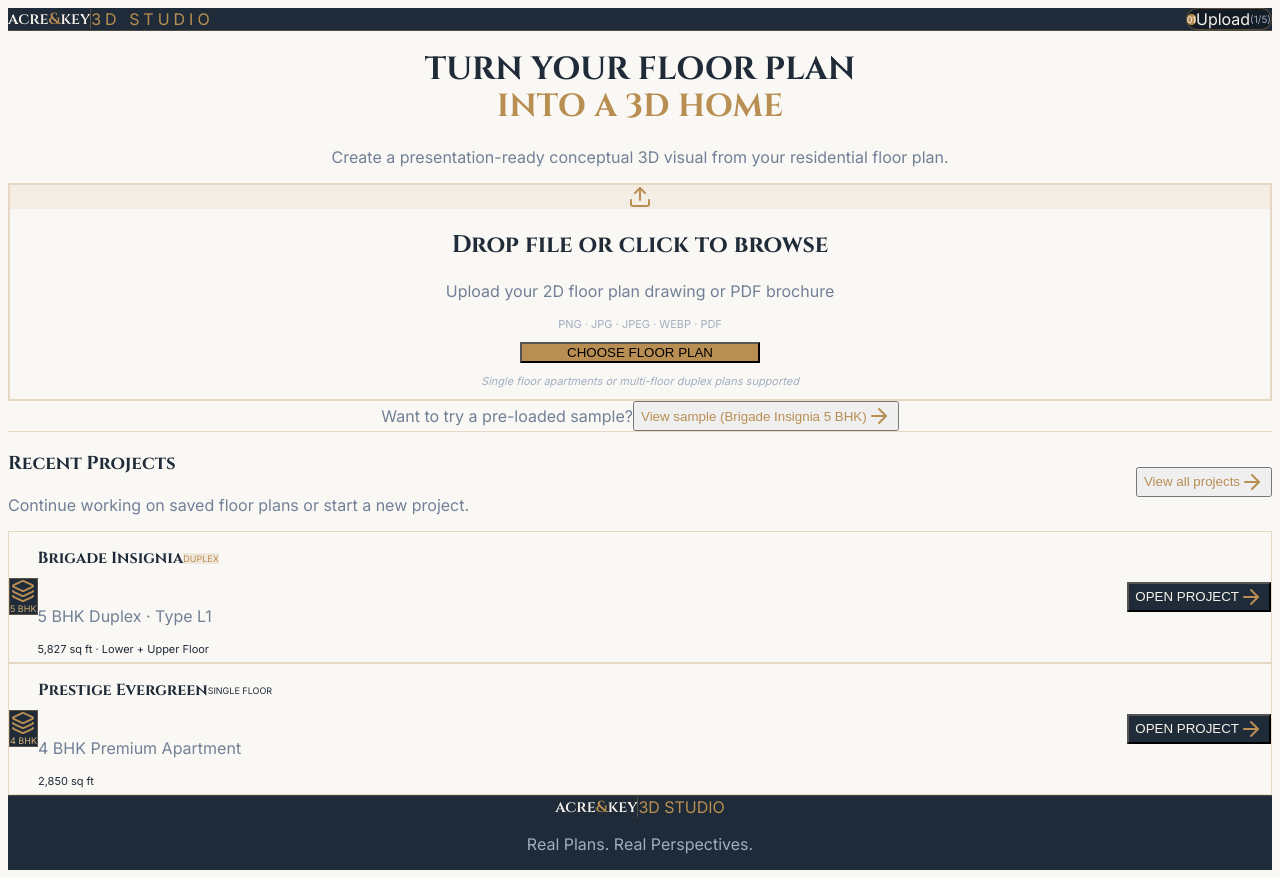
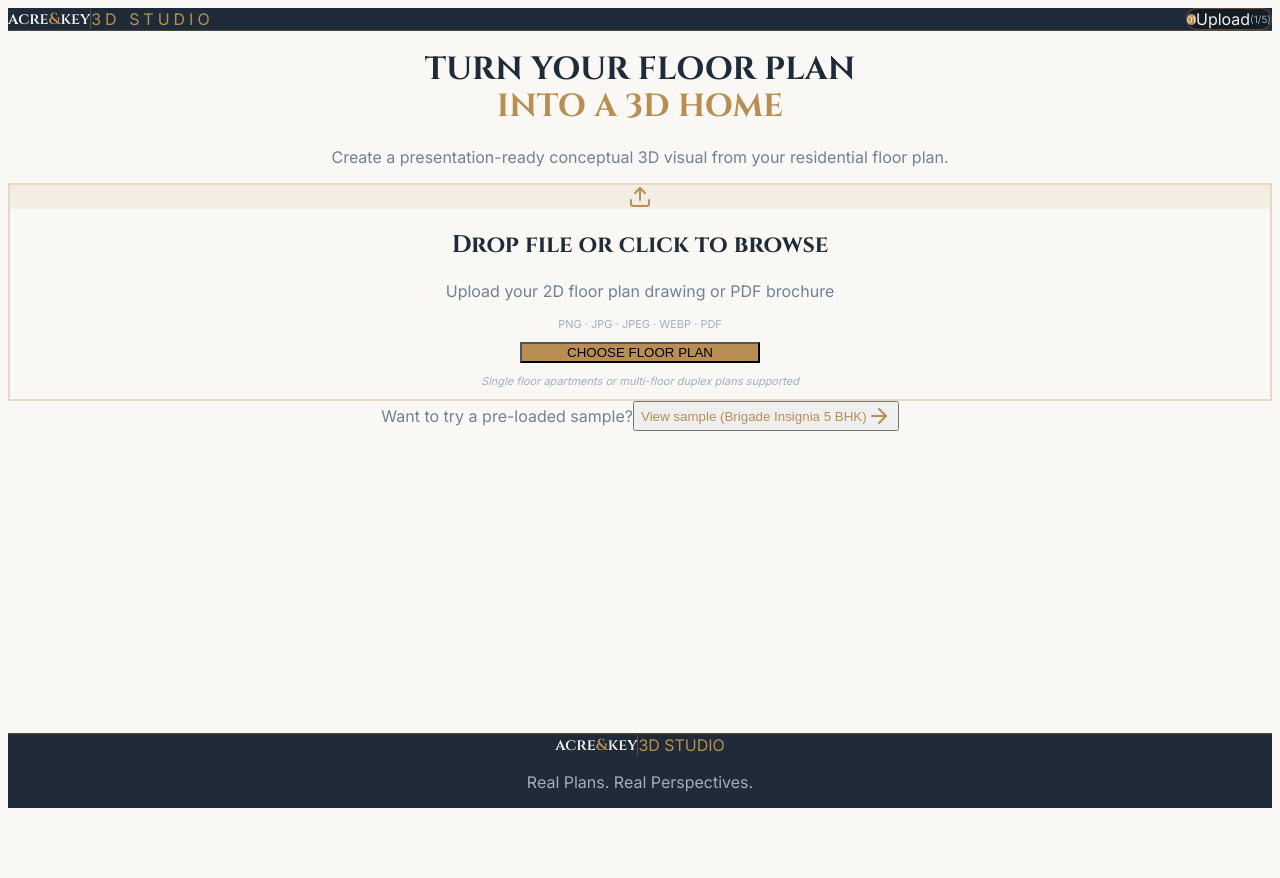
Before and after one commit to arviind-patidar/AnK_3D, a Next.js app: page / in a window 1280 px wide. After the commit the page ends 816 px from the top, so only its background shows below. Built offline with nearby package versions, Linux system fonts and the light colour scheme.

Commit message:
Remove Recent Projects section from UploadScreen

```diff
--- a/components/screens/UploadScreen.tsx
+++ b/components/screens/UploadScreen.tsx
@@ -225,85 +225,7 @@
         </div>
       )}
 
-      {/* Section 8 & 13: Recent Projects (Compact 2-Column Desktop Grid) */}
-      <div className="space-y-4 pt-2 border-t border-[#E5D9C5]">
-        <div className="flex items-center justify-between">
-          <div>
-            <h3 className="font-serif font-bold text-lg sm:text-xl text-[#1F2B38]">
-              Recent Projects
-            </h3>
-            <p className="text-xs text-[#718096]">
-              Continue working on saved floor plans or start a new project.
-            </p>
-          </div>
-          <button className="text-xs font-bold text-[#B88E52] hover:underline inline-flex items-center gap-1">
-            <span>View all projects</span>
-            <ArrowRight className="w-3.5 h-3.5" />
-          </button>
-        </div>
 
-        {/* 2-Column Compact Grid (Target height 120-140px) */}
-        <div className="grid grid-cols-1 md:grid-cols-2 gap-4">
-          {/* Project Card 1 */}
-          <div className="bg-white border border-[#E5D9C5] rounded-2xl p-4 shadow-sm hover:border-[#B88E52] transition flex items-center justify-between gap-4 h-[130px]">
-            <div className="flex items-center gap-3.5 min-w-0">
-              {/* Designed SVG Thumbnail (No broken image icons!) */}
-              <div className="w-16 h-16 rounded-xl bg-[#1F2B38] border border-[#B88E52]/40 p-2 flex flex-col items-center justify-center text-center shrink-0">
-                <Layers className="w-6 h-6 text-[#B88E52]" />
-                <span className="text-[9px] font-bold text-[#D4AF77] mt-0.5">5 BHK</span>
-              </div>
-              <div className="space-y-0.5 min-w-0">
-                <div className="flex items-center gap-2">
-                  <h4 className="font-serif font-bold text-sm sm:text-base text-[#1F2B38] truncate">Brigade Insignia</h4>
-                  <span className="text-[9px] font-extrabold uppercase bg-[#B88E52]/15 text-[#B88E52] px-2 py-0.5 rounded shrink-0">
-                    DUPLEX
-                  </span>
-                </div>
-                <p className="text-xs text-[#718096] truncate">5 BHK Duplex · Type L1</p>
-                <p className="text-[11px] font-bold text-[#1F2B38]">5,827 sq ft · Lower + Upper Floor</p>
-              </div>
-            </div>
-
-            <button
-              type="button"
-              onClick={handleSampleClick}
-              className="px-4 py-2 bg-[#1F2B38] hover:bg-[#141D26] text-[#F7F3EC] rounded-xl text-xs font-bold transition flex items-center gap-1.5 shadow-sm shrink-0 whitespace-nowrap"
-            >
-              <span>OPEN PROJECT</span>
-              <ArrowRight className="w-3.5 h-3.5 text-[#B88E52]" />
-            </button>
-          </div>
-
-          {/* Project Card 2 */}
-          <div className="bg-white border border-[#E5D9C5] rounded-2xl p-4 shadow-sm hover:border-[#B88E52] transition flex items-center justify-between gap-4 h-[130px]">
-            <div className="flex items-center gap-3.5 min-w-0">
-              <div className="w-16 h-16 rounded-xl bg-[#1F2B38] border border-[#B88E52]/40 p-2 flex flex-col items-center justify-center text-center shrink-0">
-                <Layers className="w-6 h-6 text-[#B88E52]" />
-                <span className="text-[9px] font-bold text-[#D4AF77] mt-0.5">4 BHK</span>
-              </div>
-              <div className="space-y-0.5 min-w-0">
-                <div className="flex items-center gap-2">
-                  <h4 className="font-serif font-bold text-sm sm:text-base text-[#1F2B38] truncate">Prestige Evergreen</h4>
-                  <span className="text-[9px] font-bold uppercase bg-gray-100 text-gray-700 px-2 py-0.5 rounded shrink-0">
-                    SINGLE FLOOR
-                  </span>
-                </div>
-                <p className="text-xs text-[#718096] truncate">4 BHK Premium Apartment</p>
-                <p className="text-[11px] font-bold text-[#1F2B38]">2,850 sq ft</p>
-              </div>
-            </div>
-
-            <button
-              type="button"
-              onClick={handleSampleClick}
-              className="px-4 py-2 bg-[#1F2B38] hover:bg-[#141D26] text-[#F7F3EC] rounded-xl text-xs font-bold transition flex items-center gap-1.5 shadow-sm shrink-0 whitespace-nowrap"
-            >
-              <span>OPEN PROJECT</span>
-              <ArrowRight className="w-3.5 h-3.5 text-[#B88E52]" />
-            </button>
-          </div>
-        </div>
-      </div>
 
       {/* Edit Details Drawer Modal */}
       {isEditModalOpen && (
```
Also changed, not shown: 12 other files (tests, documents, lock files or other folders).
